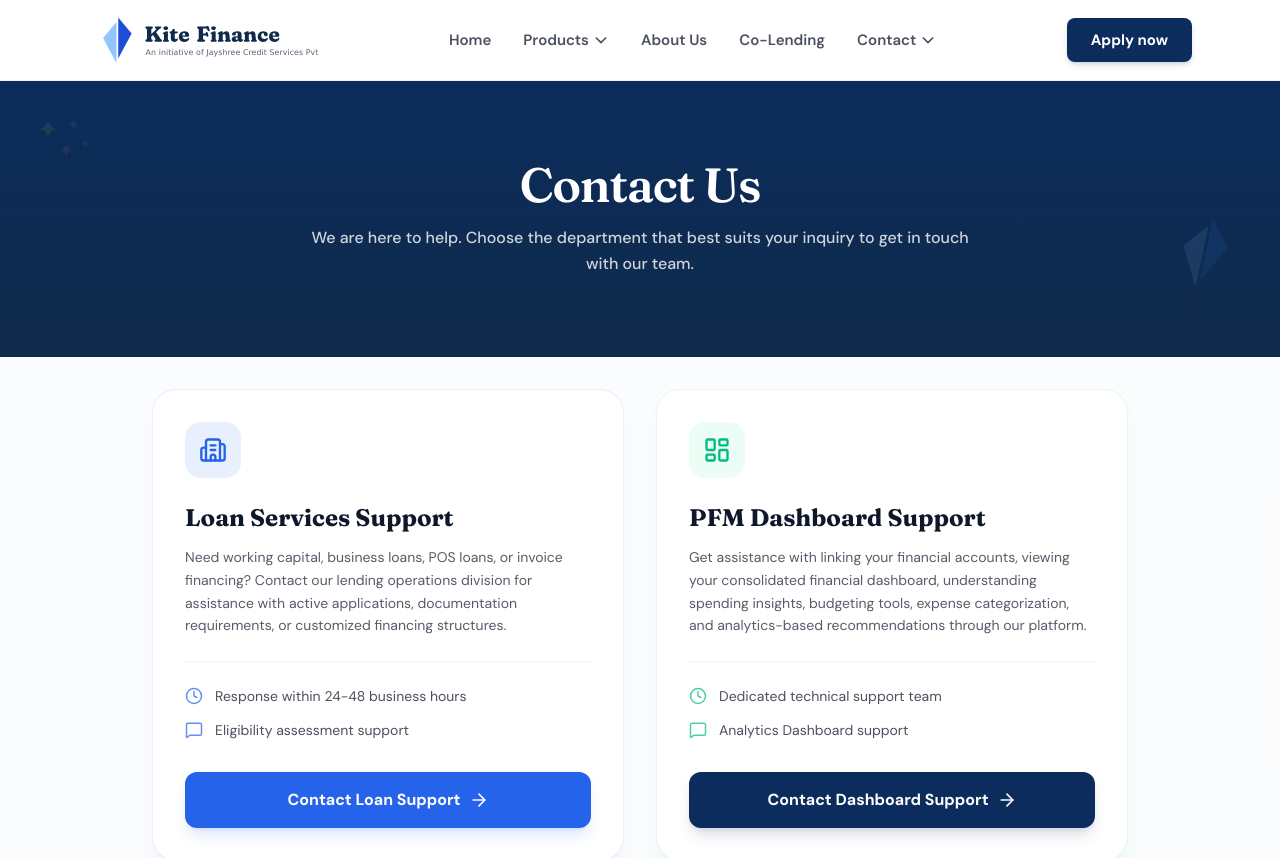
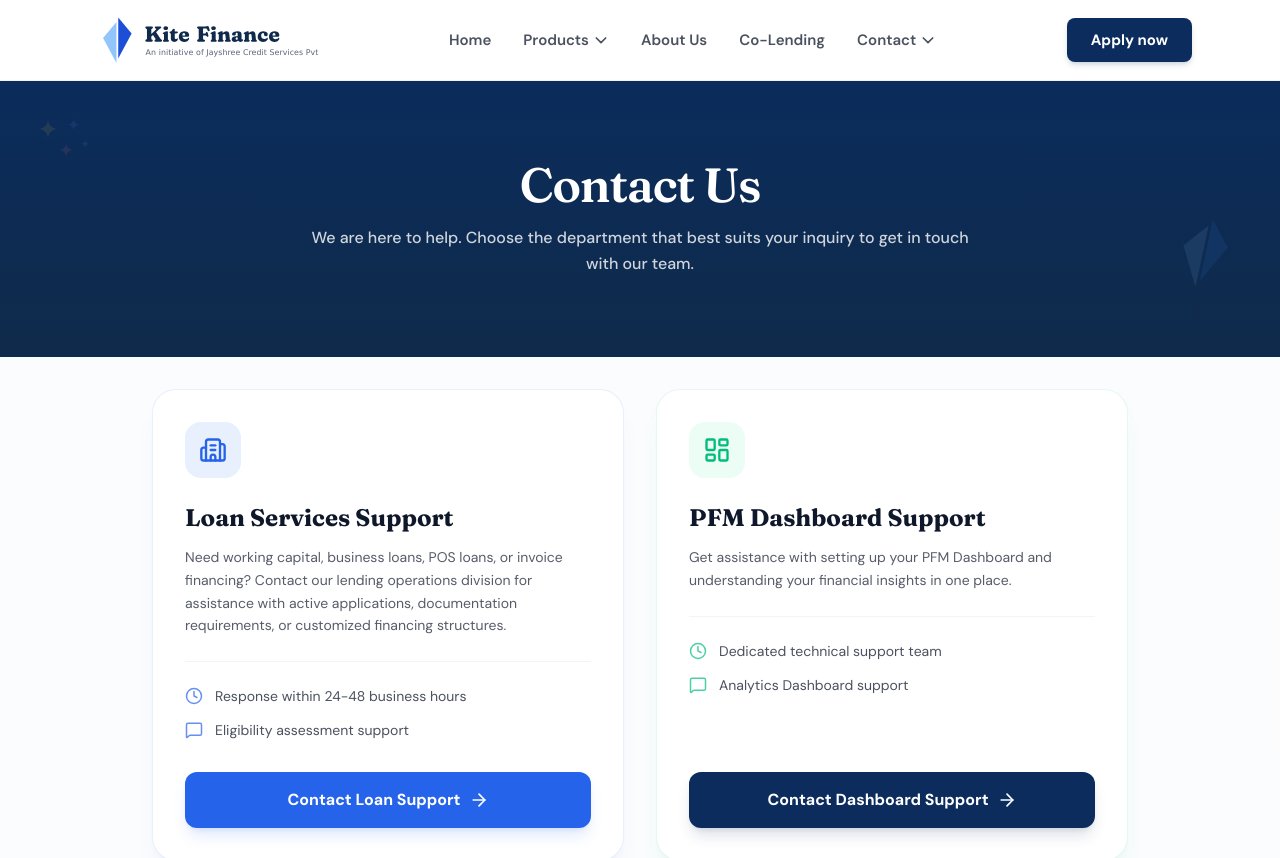
Before and after one commit to 10xkorefi-creator/kite, a Next.js app: page /contact in a window 1280 px wide. Shown: the top 858 px of the page. Built offline with nearby package versions, Linux system fonts and the light colour scheme.

Commit message:
:content changes - contact page

```diff
--- a/src/app/contact/page.tsx
+++ b/src/app/contact/page.tsx
@@ -101,7 +101,7 @@ export default function ContactPortalPage() {
                     PFM Dashboard Support
                   </h2>
                   <p className="text-ink/70 text-sm leading-relaxed mb-6">
-                    Get assistance with linking your financial accounts, viewing your consolidated financial dashboard, understanding spending insights, budgeting tools, expense categorization, and analytics-based recommendations through our platform.</p>
+                    Get assistance with setting up your PFM Dashboard and understanding your financial insights in one place.</p>
 
                   <div className="space-y-3.5 border-t border-slate-100 pt-6 mb-8 text-sm">
                     <div className="flex items-center gap-3 text-ink/75">
```
